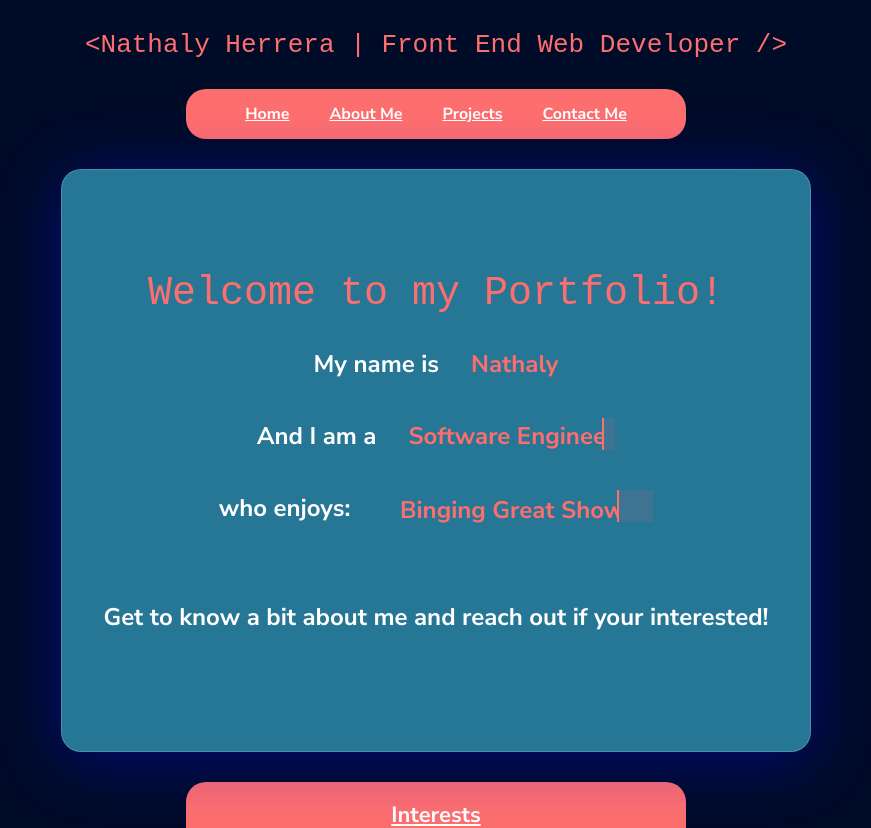
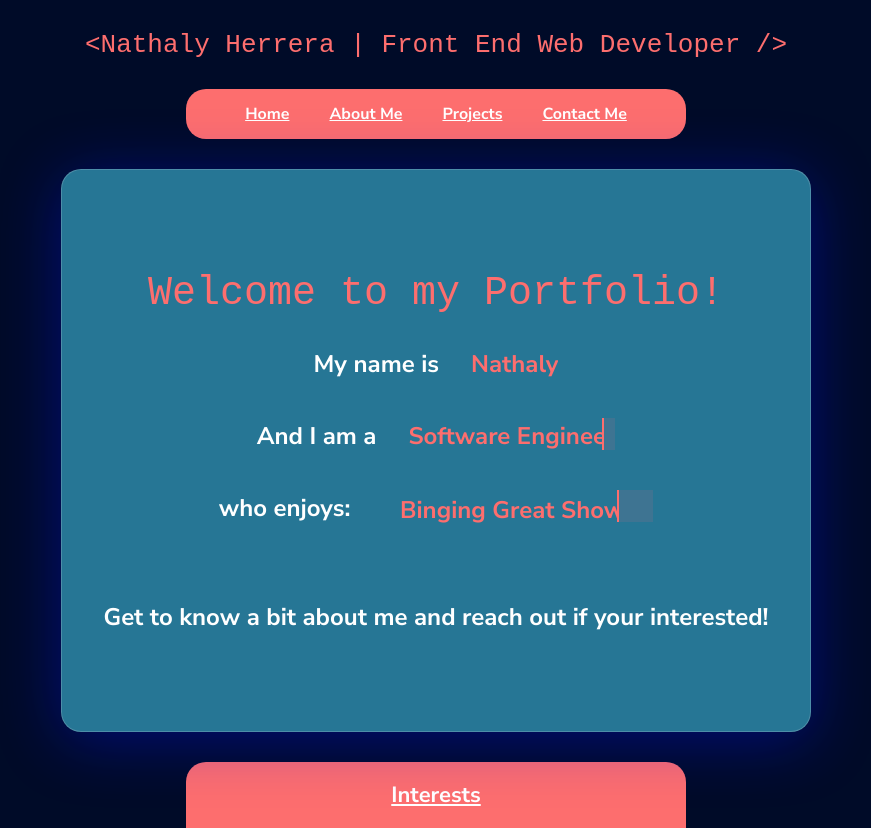
Before and after one commit to nath248/portfolio2, a React (Create React App) app in the folder client/: page / in a window 1280 px wide. Shown: the top 828 px of the page, without its empty margins (204-1075 px from the left). Built offline with nearby package versions, Linux system fonts and the light colour scheme; a web font is replaced by a local one.

Commit message:
update to home page

```diff
--- a/client/src/components/Home/Home.css
+++ b/client/src/components/Home/Home.css
@@ -27,7 +27,7 @@
   backdrop-filter: blur(1px);
   border-radius: 20px;
   border: 1px solid rgba(255, 255, 255, 0.18);
-  padding: 90px 20px;
+  padding: 90px 20px 70px 20px;
   width: 800px;
   height: auto;
 }
```
